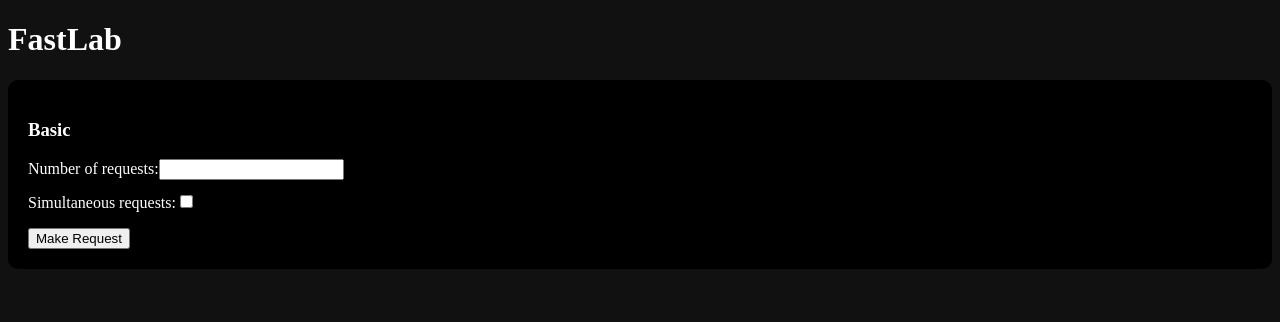
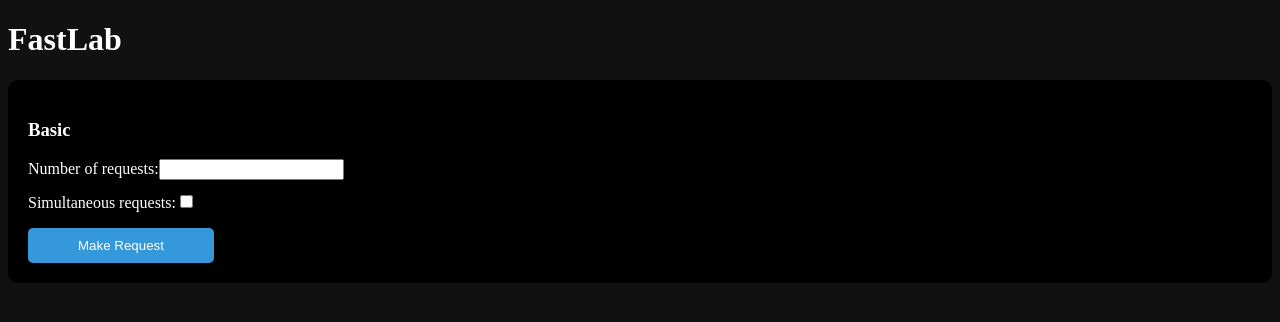
Before and after one commit to Rafael-Jost/FastLab, a React (Vite) app in the folder frontend/: page / in a window 1280 px wide. Shown: the top 322 px of the page. Built offline with nearby package versions, Linux system fonts and the light colour scheme.

Commit message:
feat: add Spinner component

```diff
--- a/frontend/src/App.css
+++ b/frontend/src/App.css
@@ -22,3 +22,32 @@
 .request-status.error {
   color: #ff0000;
 }
+
+.spinner {
+  width: 25px;
+  height: 25px;
+  border: 4px solid #e0e0e0;      /* cor da "trilha" */
+  border-top-color: #3498db;      /* cor da parte que gira */
+  border-radius: 50%;
+  animation: spin 0.8s linear infinite;
+}
+
+@keyframes spin {
+  to { transform: rotate(360deg); }
+}
+
+.request-button {
+  padding: 10px 50px;
+  background-color: #3498db;
+  color: white;
+  border: none;
+  border-radius: 5px;
+  cursor: pointer;
+}
+
+.request-button-container {
+  display: flex;
+  align-items: center;
+  flex-direction: row;
+  gap: 15px;
+}
--- a/frontend/src/components/BasicRequestCard.tsx
+++ b/frontend/src/components/BasicRequestCard.tsx
@@ -1,5 +1,6 @@
 import useLabRequest from '../hooks/useLabRequest';
 import makeBasicRequest from '../utils/makeBasicRequest';
+import Spinner from './Spinner';
 import { useState } from 'react';
 
 function BasicRequestCard() {
@@ -20,12 +21,15 @@ function BasicRequestCard() {
                 <input type='checkbox' onChange={(e) => {setSimultaneousRequests(e.target.checked)}} />
             </label>
             </div>
-            <button onClick={async () => {
-                await labRequestRun(requestNumber || 1, simultaneousRequests);
-            }}>Make Request</button>
-            {result && <p className={`request-status ${result.status}`}>Request Status: {result.status}</p>}
-            {result && <p className={`request-status ${result.status}`}>Successful Requests: {result.requestNum}</p>}
-            {result && <p className={`request-status ${result.status}`}>Request Time: {result.elapsedTime.toFixed(2)} ms</p>}
+            <span className="request-button-container">
+                <button className="request-button" onClick={async () => {
+                    await labRequestRun(requestNumber || 1, simultaneousRequests);
+                }}>Make Request</button>
+                {isLoading ? <Spinner /> : null}
+            </span>
+            {result ? <p className={`request-status ${result.status}`}>Request Status: {result.status}</p> : null}
+            {result ? <p className={`request-status ${result.status}`}>Successful Requests: {result.requestNum}</p> : null}
+            {result ? <p className={`request-status ${result.status}`}>Request Time: {result.elapsedTime.toFixed(2)} ms</p> : null}
         </div>
     )
 }
--- /dev/null
+++ b/frontend/src/components/Spinner.tsx
@@ -0,0 +1,9 @@
+function Spinner() {
+  return (
+    <div className="spinner" role="status" aria-label="Carregando">
+      {/* <span className="sr-only">Carregando...</span> */}
+    </div>
+  );
+}
+
+export default Spinner;
```
